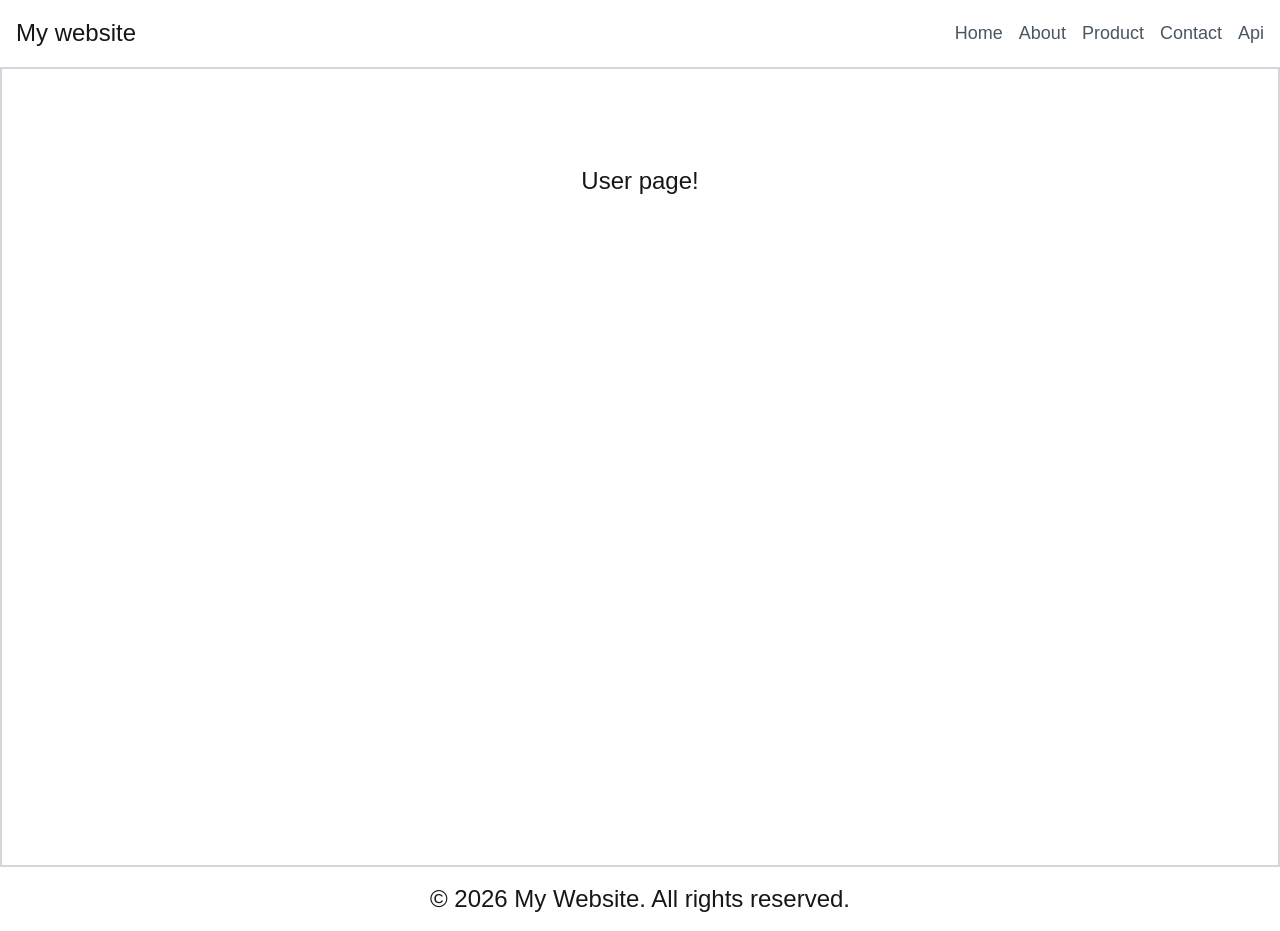
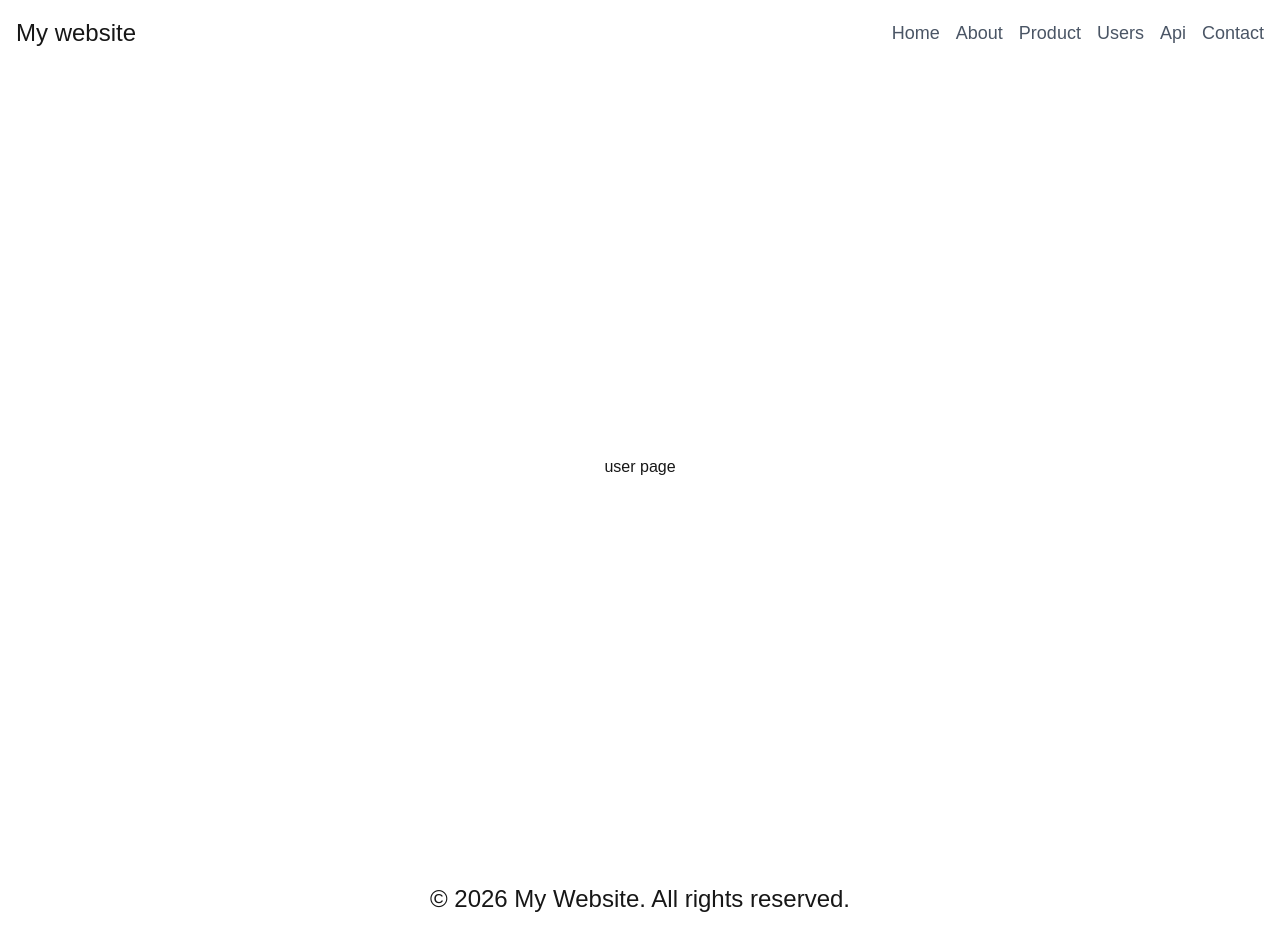
Before and after one commit to abyssiniatech/Nextjs_advanced, a Next.js app: page /users in a window 1280 px wide. Built offline with nearby package versions, Linux system fonts and the light colour scheme.

Commit message:
add dynamic routes

```diff
--- a/app/components/Links.tsx
+++ b/app/components/Links.tsx
@@ -8,8 +8,9 @@ const link=[
     { name: "Home", href: "/" },
     { name: "About", href: "/about" },
     { name: "Product", href: "/product" },
+    {name:"Users", href:"/users"},
+    { name: "Api", href: "/api" },
     { name: "Contact", href: "/contact" },
-    { name: "Api", href: "/api" },
 
 ]
 const Links = () => {
--- /dev/null
+++ b/app/users/[slug]/page.tsx
@@ -0,0 +1,12 @@
+
+
+const UserPage = async ( {params} : Promise<{ params: { slug: string }, }>) => {
+    const { slug } = await params;
+  return (
+    <div className="min-h-screen flex flex-col items-center justify-center p-24  ">
+        <h1 className="text-2xl"> User page! : {slug}</h1>
+    </div>
+  )
+}
+
+export default UserPage
--- a/app/users/page.tsx
+++ b/app/users/page.tsx
@@ -1,11 +1,11 @@
+import React from 'react'
 
-
-const UserPage = () => {
+const page = () => {
   return (
-    <div className="min-h-screen flex flex-col items-center justify-between p-24 border-2 border-gray-300">
-        <h1 className="text-2xl"> User page!</h1>
+    <div className="min-h-screen flex flex-col items-center justify-center p-4  ">
+      <h1>user page</h1>
     </div>
   )
 }
 
-export default UserPage
+export default page
```
